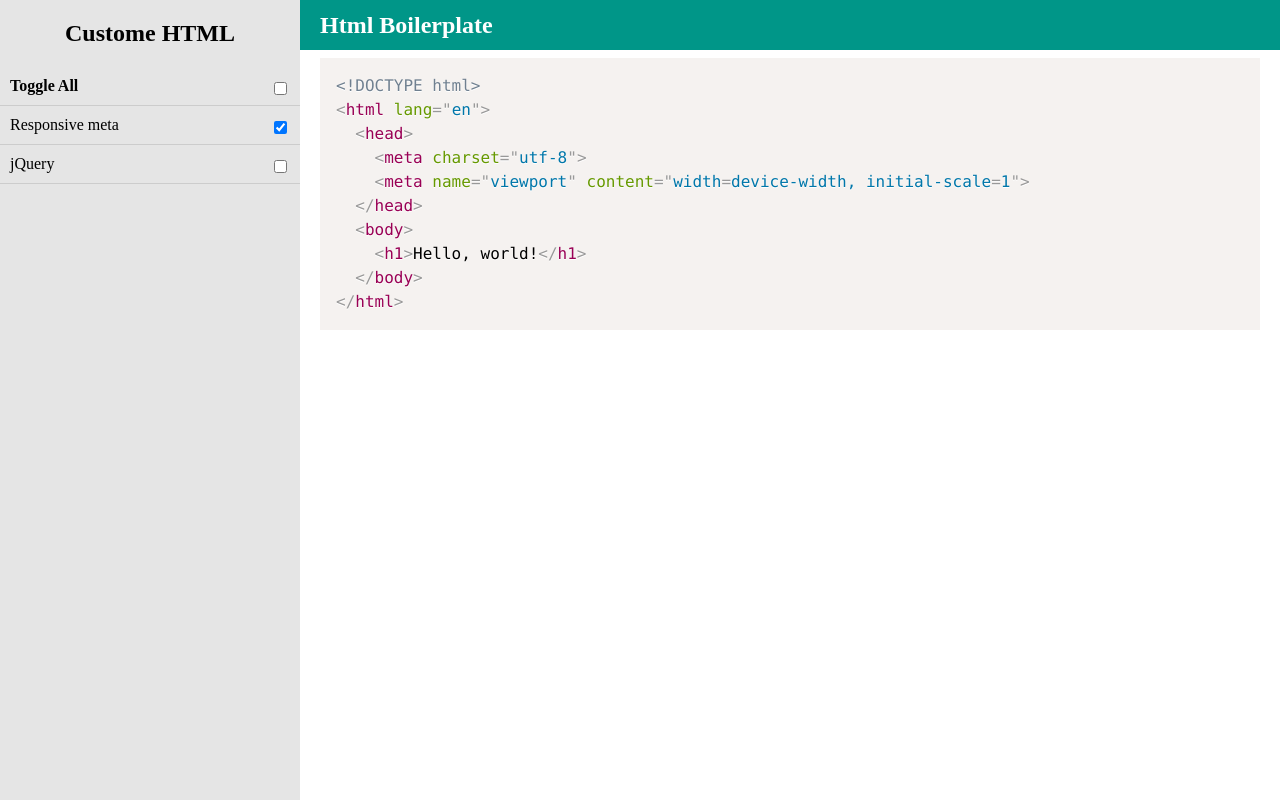
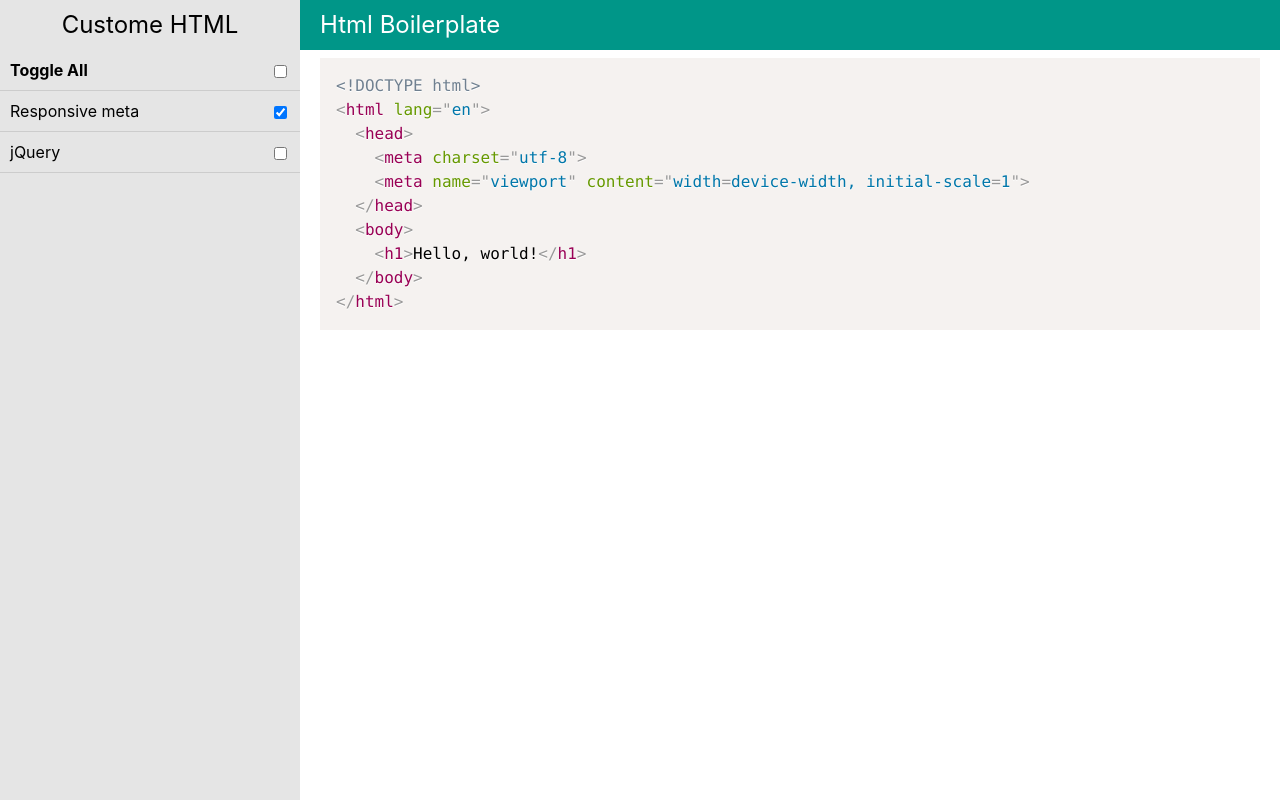
Before and after one commit to SurenderLohia/html-boilerplate, a plain HTML site: page index.html in a window 1280 px wide. Drawn offline with Linux system fonts and the light colour scheme.

Commit message:
Font family update.

```diff
--- a/css/main.css
+++ b/css/main.css
@@ -1,6 +1,15 @@
 body {
   margin: 0;
-
+  font-family: -apple-system,
+               BlinkMacSystemFont,
+               "Segoe UI",
+               Roboto,
+               Oxygen,
+               Ubuntu,
+               Cantarell,
+               "Open Sans",
+               "Helvetica Neue",
+               sans-serif;
 }
 
 .main-container {
@@ -30,6 +39,7 @@ body {
   margin: 0;
   padding: 0;
   line-height: 50px;
+  font-weight: normal;
 }
 
 .option-switch-list {
--- a/index.html
+++ b/index.html
@@ -16,7 +16,7 @@
       </div>
     </div>
     <div class="option-switch-list">
-        <h2 class="text-center">Custome HTML</h2>
+        <h2 class="text-center title">Custome HTML</h2>
         <div class="option-switch-item">
           <input class="option-switch-toggle-all" id="toggle-all" type="checkbox" value="toggle-all">
           <label class="option-switch-label" for="toggle-all"><strong>Toggle All</strong></label>
```
